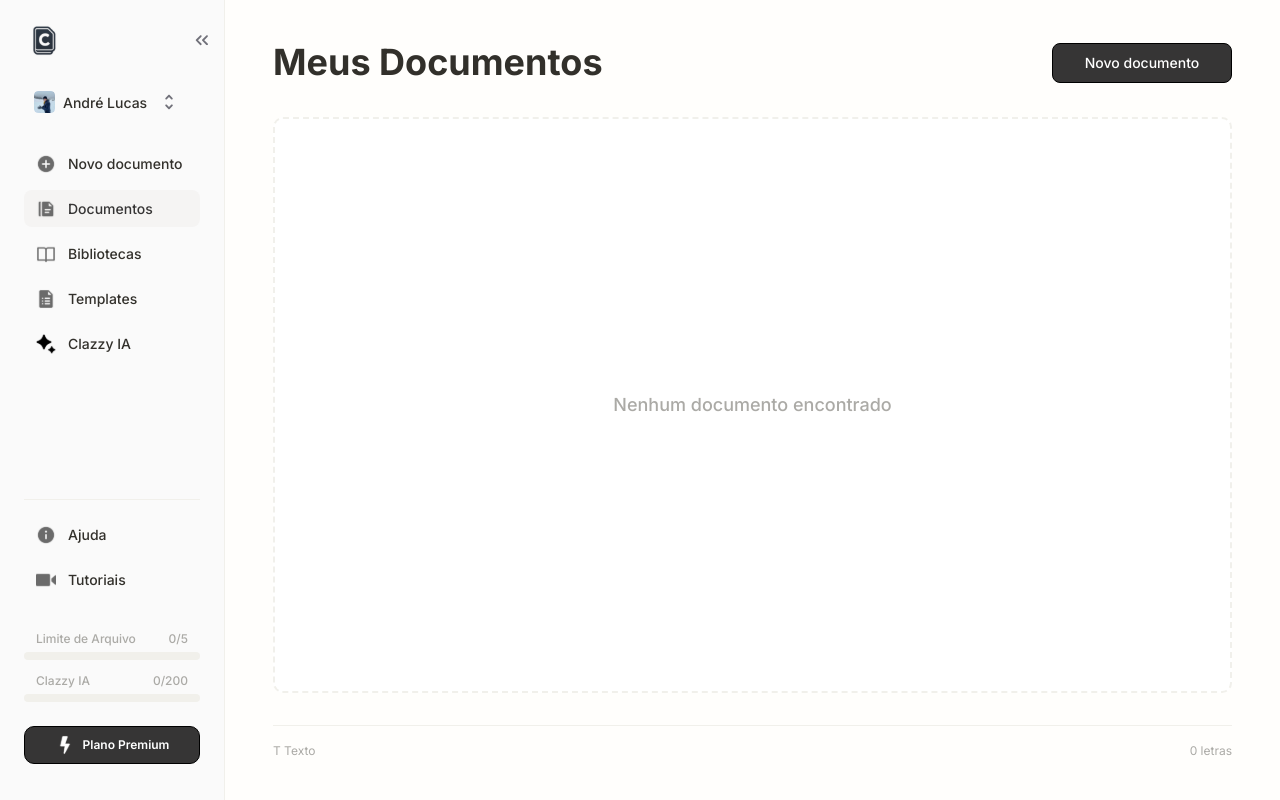
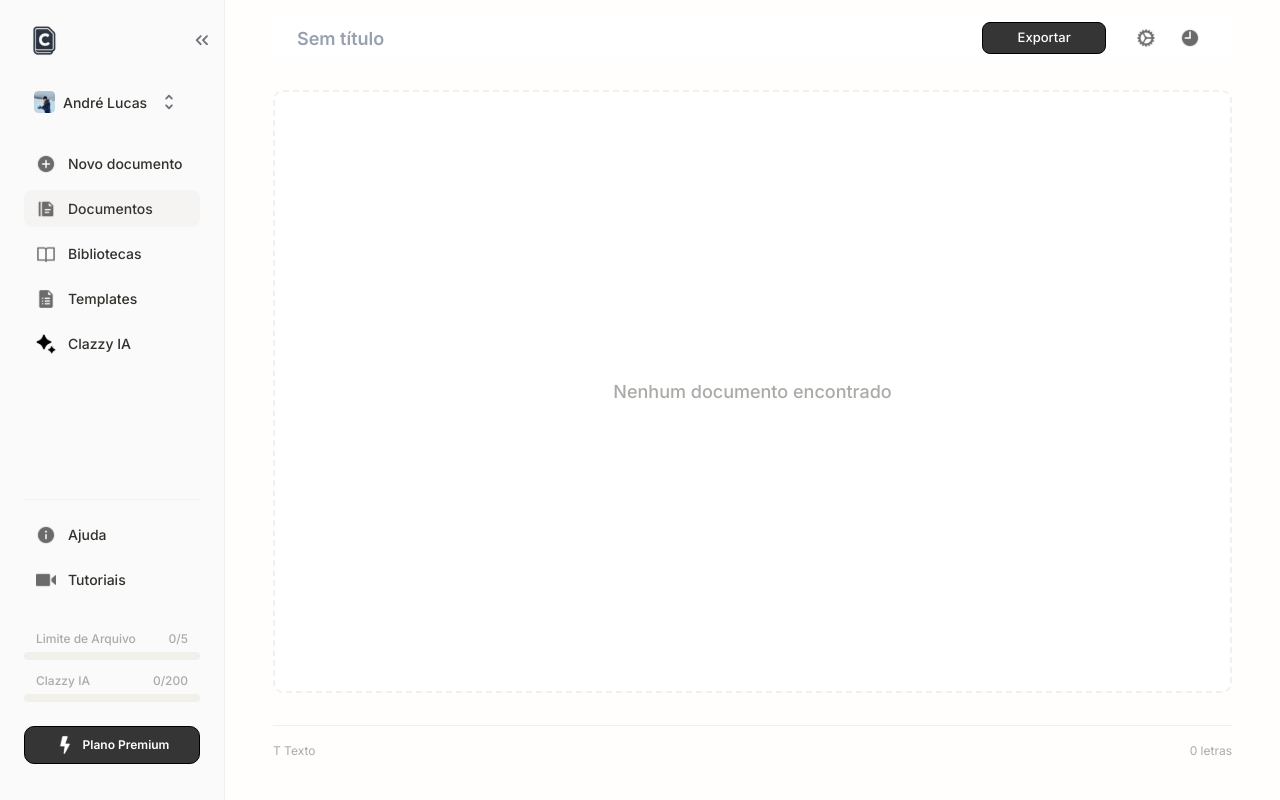
Before and after one commit to andrezaolucas/clazzy, a Next.js app: page /dashboard/documents in a window 1280 px wide. Built offline with nearby package versions, Linux system fonts and the light colour scheme.

Commit message:
criando components documentheader v1.8

```diff
--- a/src/app/dashboard/documents/page.tsx
+++ b/src/app/dashboard/documents/page.tsx
@@ -1,23 +1,32 @@
+"use client";
 // app/dashboard/documents/page.tsx
+import React, { useState } from "react";
 import Sidebar from "@/components/ui/Sidebar";
 import Button from "@/components/ui/button";
+import DocumentHeader from "@/components/DocumentHeader";
 
 export default function DocumentsPage() {
+  const [title, setTitle] = useState("");
+
+  const handleTitleChange = (v: string) => setTitle(v);
+  const handleExport = () => console.log("Exportar documento");
+  const handleOpenSettings = () => console.log("Abrir configurações");
+  const handleOpenHistory = () => console.log("Abrir histórico");
+
   return (
     <div className="flex min-h-screen bg-[#FFFEFC]">
       <Sidebar />
       <main className="flex-1 flex flex-col px-12 py-10">
-        {/* Header/topbar */}
-        <div className="flex items-center justify-between mb-8">
-          <h1 className="text-[36px] font-bold text-[#32302B] leading-tight">
-            Meus Documentos
-          </h1>
-          <Button variant="primary" style={{ width: 180, height: 40 }}>
-            Novo documento
-          </Button>
-        </div>
+        {/* DocumentHeader substitui o header antigo */}
+        <DocumentHeader
+          title={title}
+          onTitleChange={handleTitleChange}
+          onExport={handleExport}
+          onOpenSettings={handleOpenSettings}
+          onOpenHistory={handleOpenHistory}
+        />
         {/* Área de documentos (placeholder) */}
-        <div className="flex-1 flex flex-col items-center justify-center border-2 border-dashed border-[#F1F0EB] rounded-lg bg-white min-h-[300px]">
+        <div className="flex-1 flex flex-col items-center justify-center border-2 border-dashed border-[#F1F0EB] rounded-lg bg-white min-h-[300px] mt-8">
           <span className="text-[#ABAAA6] text-lg font-medium">
             Nenhum documento encontrado
           </span>
--- /dev/null
+++ b/src/components/DocumentHeader.tsx
@@ -0,0 +1,82 @@
+import React from "react";
+import Image from "next/image";
+
+export interface DocumentHeaderProps {
+  title: string;
+  onTitleChange: (v: string) => void;
+  onExport: () => void;
+  onOpenSettings: () => void;
+  onOpenHistory: () => void;
+}
+
+export default function DocumentHeader({
+  title,
+  onTitleChange,
+  onExport,
+  onOpenSettings,
+  onOpenHistory,
+}: DocumentHeaderProps) {
+  return (
+    <header
+      className="flex items-center justify-between px-4 sm:px-6 bg-white"
+      style={{
+        minHeight: 40,
+        height: 40,
+        paddingTop: 0,
+        paddingBottom: 0,
+        marginTop: -22,
+      }}
+    >
+      <input
+        type="text"
+        className="flex-1 mr-4 font-semibold text-lg text-gray-900 placeholder:text-gray-400 outline-none min-w-0"
+        style={{
+          marginLeft: 0,
+          maxWidth: "100%",
+          height: 32,
+          alignSelf: "center",
+        }}
+        placeholder="Sem título"
+        value={title}
+        onChange={(e) => onTitleChange(e.target.value)}
+        aria-label="Título do documento"
+      />
+      <button
+        onClick={onExport}
+        className="flex items-center justify-center border border-black bg-[#363535] text-white rounded-md hover:bg-black transition-colors"
+        style={{
+          width: 123.65,
+          height: 32,
+          fontSize: 13,
+          fontWeight: 500,
+          marginLeft: 0,
+          marginRight: 22,
+          padding: 0,
+          alignSelf: "center",
+        }}
+        aria-label="Exportar"
+        type="button"
+      >
+        Exportar
+      </button>
+      <button
+        onClick={onOpenSettings}
+        className="p-2 text-gray-500 hover:text-gray-700 flex items-center justify-center"
+        aria-label="Configurações"
+        type="button"
+        style={{ marginRight: 8, alignSelf: "center" }}
+      >
+        <Image src="/svgs/settings.svg" alt="" width={20} height={20} />
+      </button>
+      <button
+        onClick={onOpenHistory}
+        className="p-2 text-gray-500 hover:text-gray-700 flex items-center justify-center"
+        aria-label="Histórico"
+        type="button"
+        style={{ alignSelf: "center" }}
+      >
+        <Image src="/svgs/clock.svg" alt="" width={20} height={20} />
+      </button>
+    </header>
+  );
+}
```
